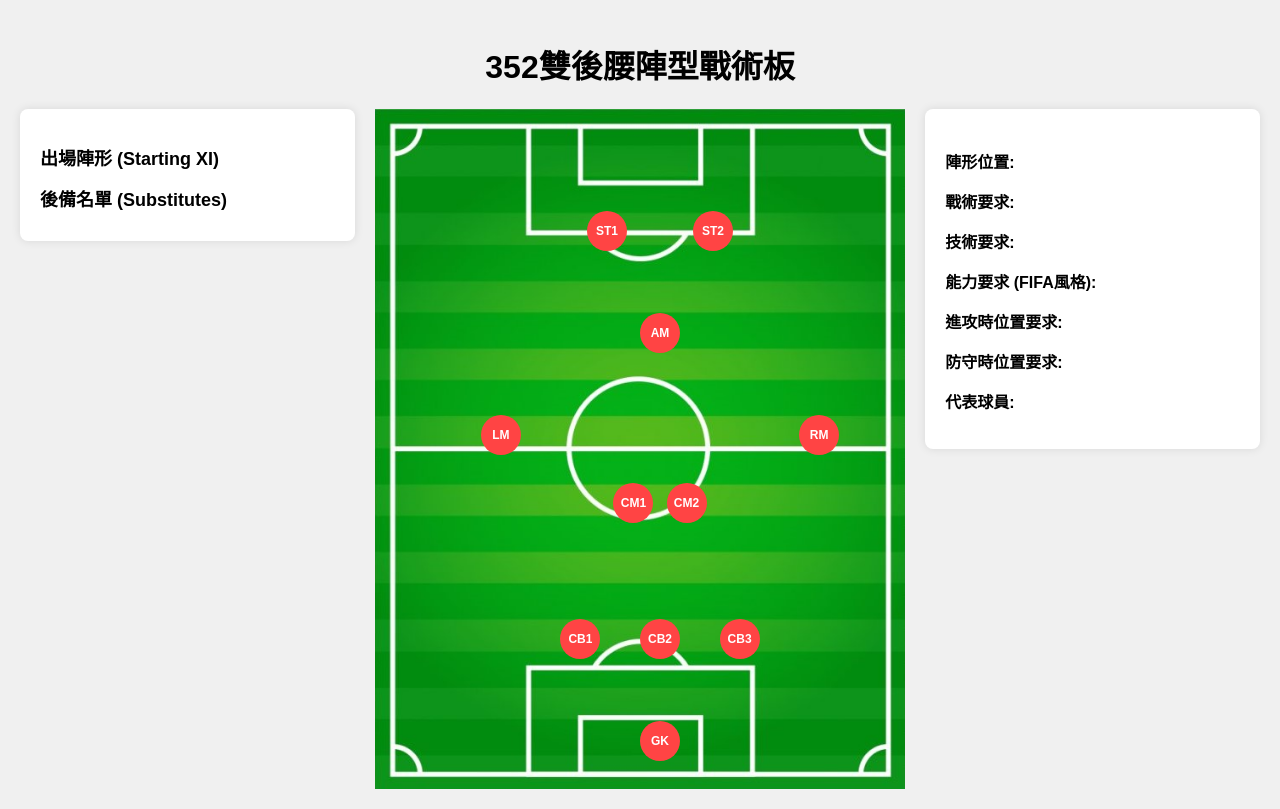
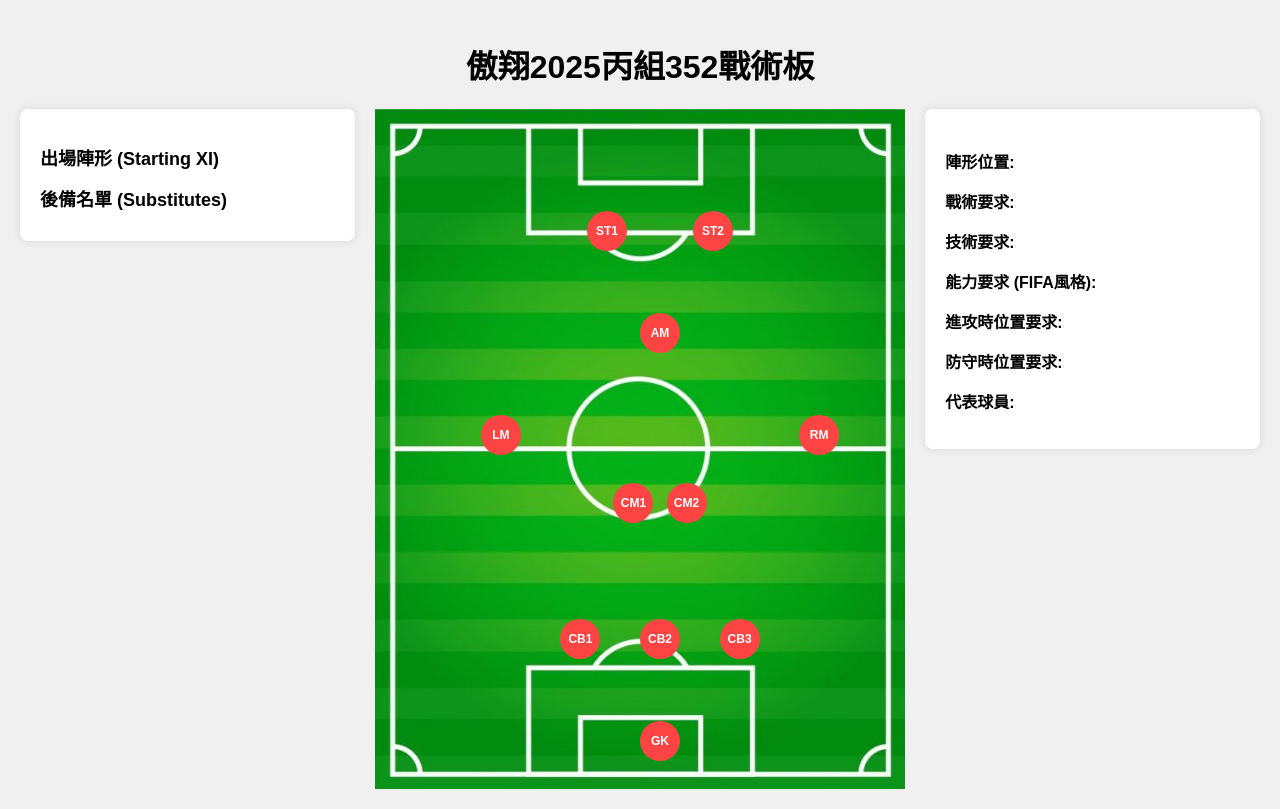
Before and after one commit to caneswst/football-tactics-board, a plain HTML site: page index.html in a window 1280 px wide. Drawn offline with Linux system fonts and the light colour scheme.

Commit message:
Update index.html

```diff
--- a/index.html
+++ b/index.html
@@ -3,12 +3,12 @@
 <head>
     <meta charset="UTF-8">
     <meta name="viewport" content="width=device-width, initial-scale=1.0">
-    <title>352陣型足球戰術板</title>
+    <title>傲翔2025丙組352戰術板</title>
     <link rel="stylesheet" href="styles.css">
 </head>
 <body>
     <div class="container">
-        <h1>352雙後腰陣型戰術板</h1>
+        <h1>傲翔2025丙組352戰術板</h1>
         <div class="content-wrapper">
             <div class="team-selection" id="team-selection">
                 <h2>出場陣形 (Starting XI)</h2>
```
